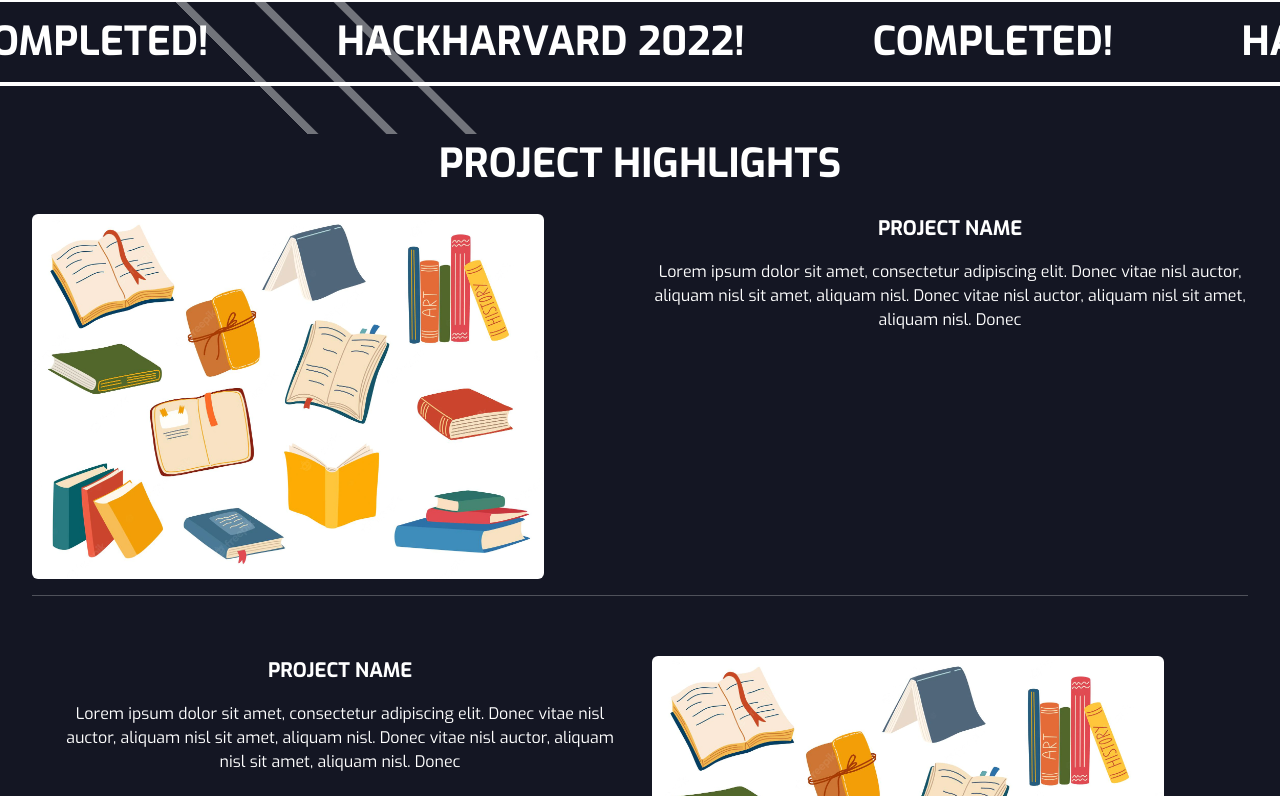
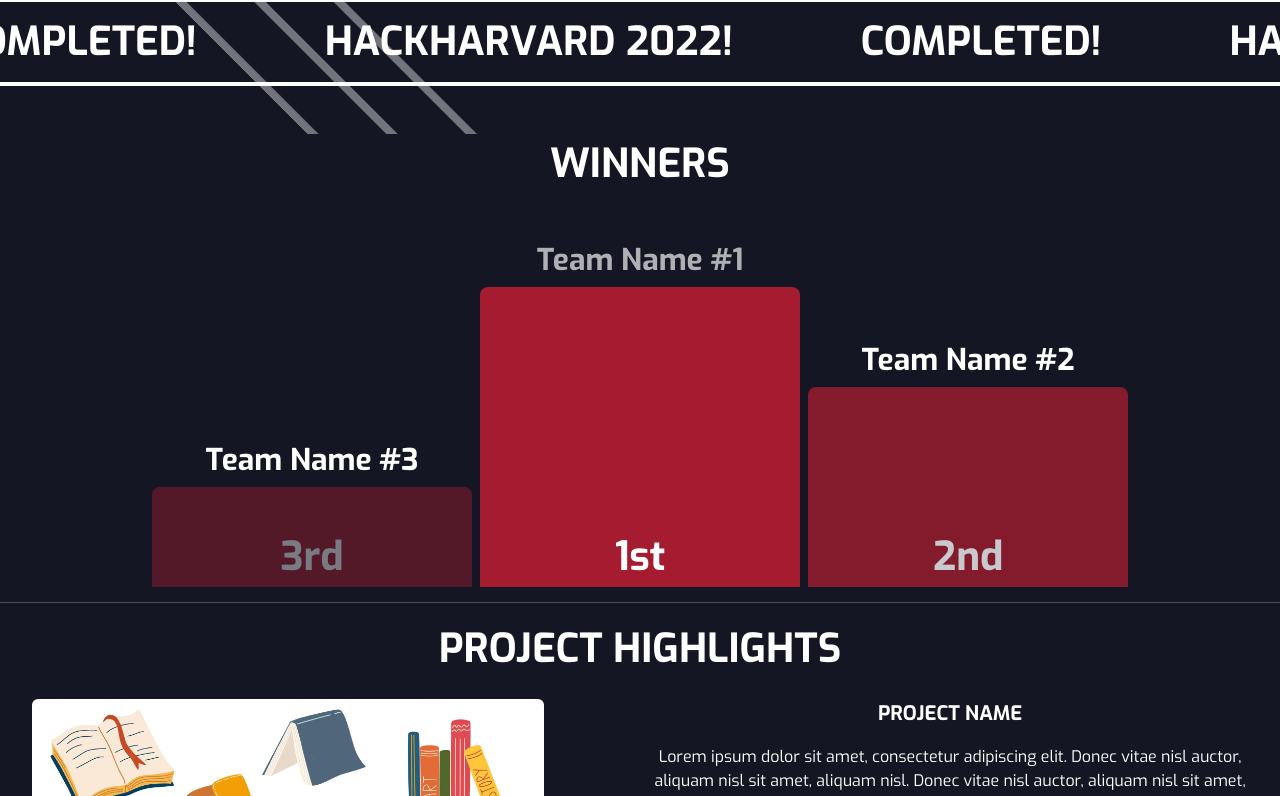
Before and after one commit to Elephant333/hackharvard2022, a React (Create React App) app: page / in a window 1280 px wide. Shown: the part 624-1420 px from the top of the page. Built offline with nearby package versions, Linux system fonts and the light colour scheme.

Commit message:
Added Winners page with podium

```diff
--- a/package.json
+++ b/package.json
@@ -8,7 +8,9 @@
     "@testing-library/react": "^13.3.0",
     "@testing-library/user-event": "^13.5.0",
     "bootstrap": "^5.2.0",
+    "framer-motion": "^7.5.3",
     "gh-pages": "^4.0.0",
+    "prop-types": "^15.8.1",
     "react": "^18.1.0",
     "react-bootstrap": "^2.4.0",
     "react-countdown": "^2.3.2",
--- a/src/App.js
+++ b/src/App.js
@@ -15,7 +15,7 @@
     >
       <Navigator />
       <Finale />
-      {/* <Winners /> */}
+      <Winners />
       <Highlight />
       <Gallery />
       <Sponsors />
--- a/src/Winners.js
+++ b/src/Winners.js
@@ -1,13 +1,158 @@
 import React from 'react';
+import PropTypes from 'prop-types';
+import { motion } from 'framer-motion';
 import styles from './styles/Winners.module.css';
+
+function PodiumStep({ podium, winner }) {
+  const offset = podium.length - winner.position;
+
+  return (
+    <div
+      style={{
+        display: 'flex',
+        flexDirection: 'column',
+        placeContent: 'center',
+      }}
+    >
+      <motion.div
+        style={{
+          alignSelf: 'center',
+          marginBottom: '.25rem',
+        }}
+        initial="hidden"
+        animate="visible"
+        variants={{
+          visible: {
+            opacity: 1,
+            transition: {
+              delay: 1 + (offset + 2),
+              duration: 0.75,
+            },
+          },
+          hidden: { opacity: 0 },
+        }}
+      >
+        {/* Optional, if we get photos?
+        <img
+          src={`https://i.pravatar.cc/64?u=${winner.id}`}
+          alt=""
+          style={{
+            width: '2.75rem',
+            overflow: 'hidden',
+            height: '2.75rem',
+            borderRadius: 9999,
+          }}
+        />
+        */}
+        <span style={{
+          color: 'white',
+          alignSelf: 'flex-end',
+          fontWeight: 'bold',
+          fontSize: 30,
+        }}
+        >
+          {winner.name}
+        </span>
+
+      </motion.div>
+
+      <motion.div
+        style={{
+          width: '20rem',
+          placeContent: 'center',
+          display: 'flex',
+          borderTopLeftRadius: '.5rem',
+          borderTopRightRadius: '.5rem',
+          borderColor: 'rgba(255,24,93,1)',
+          backgroundColor: 'rgba(165,28,48,1)',
+          marginBottom: -1,
+          filter: `opacity(${0.1 + offset / podium.length})`,
+        }}
+        initial="hidden"
+        animate="visible"
+        variants={{
+          visible: {
+            height: 300 * (offset / podium.length),
+            opacity: 1,
+            transition: {
+              delay: 1 + offset,
+              duration: 2,
+              ease: 'backInOut',
+            },
+          },
+          hidden: { opacity: 0, height: 0 },
+        }}
+      >
+        <span style={{
+          color: 'white',
+          alignSelf: 'flex-end',
+          fontWeight: 'bold',
+          fontSize: 40,
+          textAlign: 'center',
+        }}
+        >
+          {/* hacky, but works */}
+          {winner.position + 1}
+          {['st', 'nd', 'rd'][winner.position]}
+        </span>
+      </motion.div>
+    </div>
+  );
+}
+
+export function Podium({ winners }) {
+  const podium = [6, 4, 2, 0, 1, 3, 5, 7]
+    .reduce((podiumOrder, position) => [...podiumOrder, winners[position]], [])
+    .filter(Boolean);
+
+  return (
+    <div
+      style={{
+        display: 'grid',
+        gridAutoFlow: 'column dense',
+        gap: '.5rem',
+        marginTop: '2rem',
+        justifyContent: 'center',
+        justifyItems: 'center',
+        alignContent: 'flex-end',
+        alignItems: 'flex-end',
+        height: 360,
+      }}
+    >
+      {podium.map((winner) => (
+        <PodiumStep key={winner.id} podium={podium} winner={winner} />
+      ))}
+    </div>
+  );
+}
+
+// To be filled in after the results:
+const winners = [
+  {
+    id: '1tfjiELNrwYAJeafRYlT9RwOIiD', // id's for the photos
+    name: 'Team Name #1',
+  },
+  {
+    id: '1tfjiFoinFrbdLWlPI52dRLhNlD',
+    name: 'Team Name #2',
+  },
+  {
+    id: '1tfjiDIAS8f2UYgV9ynCqWi7rZD',
+    name: 'Team Name #3',
+  },
+].map((winner, position) => ({ ...winner, position }));
 
 export default function Winners() {
   return (
-    // <main className={styles.main}>
-    //   <div className={styles.container}>
-    //     <div>Special congrats to our finalists!</div>
-    //   </div>
-    // </main>
-    null
+    <main className={styles.main}>
+      <div className={styles.container}>
+        <div style={{ fontWeight: 'bold', fontSize: 40, textAlign: 'center' }}>
+          WINNERS
+        </div>
+        <Podium winners={winners} />
+
+        <hr style={{ color: 'white' }} />
+      </div>
+    </main>
   );
 }
```
Also changed, not shown: 1 other file (tests, documents, lock files or other folders).
